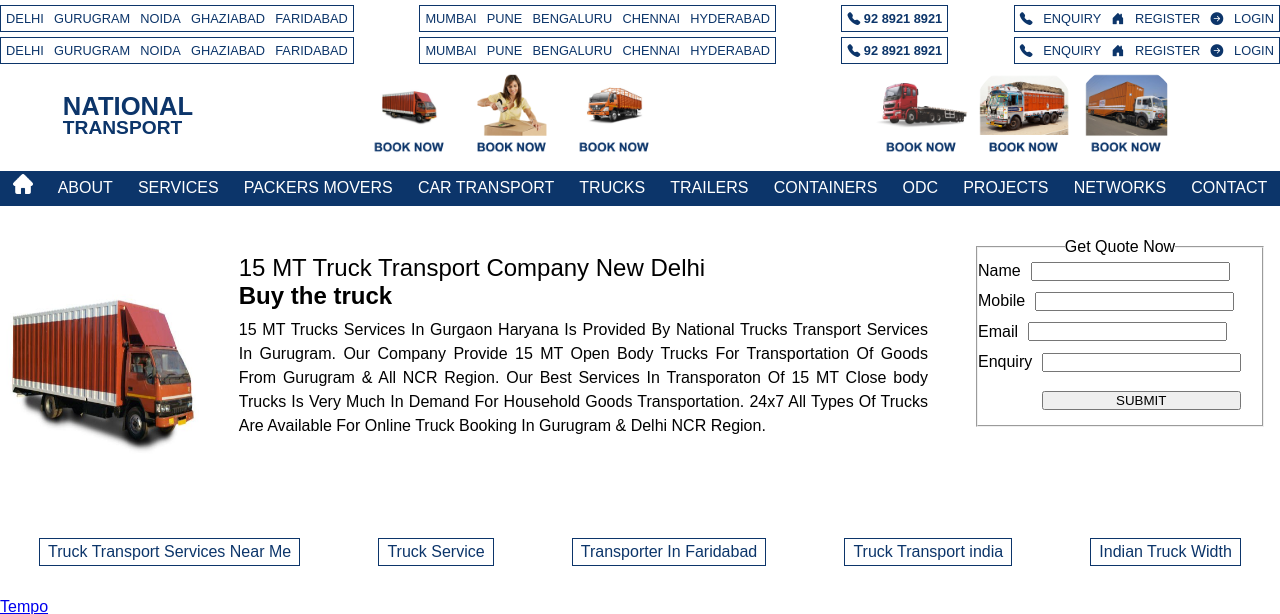
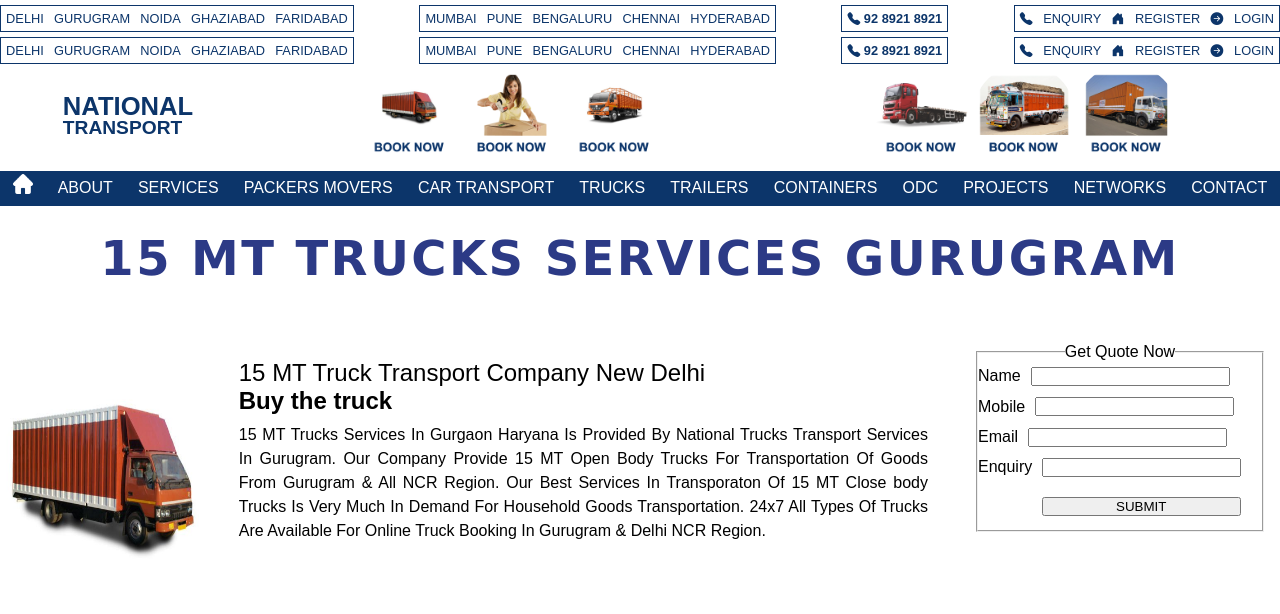
Before and after one commit to Balkara-Technologies/int, a PHP site: page /15-mt-trucks-services-in-gurugram.php in a window 1280 px wide. Shown: the top 614 px of the page. Run offline with PHP 8.4, Linux system fonts and the light colour scheme.

Commit message:
h1 added in 15 MT Truck Page
h1 heading is added by jugal

```diff
--- a/15-mt-trucks-services-in-gurugram.php
+++ b/15-mt-trucks-services-in-gurugram.php
@@ -44,6 +44,7 @@
 
 <!-- About Section Starts Here -->
 
+        <h1>15 MT Trucks Services Gurugram</h1>
         <div class="about-section">
             <div class="about-content">
                 <div class="about-image">
--- a/css/desktop.css
+++ b/css/desktop.css
@@ -158,8 +158,6 @@
             font-size: 2.5rem;
         }
     }
-
-
 
 
 
--- a/transport-services-new-delhi.php
+++ b/transport-services-new-delhi.php
@@ -298,6 +298,10 @@
                 </div>
             </div>
 
+
+
+
+
             <div class="col-4 ms-5 ps-5 p-0 m-0">
                 <img src="images/zero-degree-platform-truck.jpg" alt="this is about page image-4" class="ms-3" style="width: 500px; height:400px">
             </div>
```
